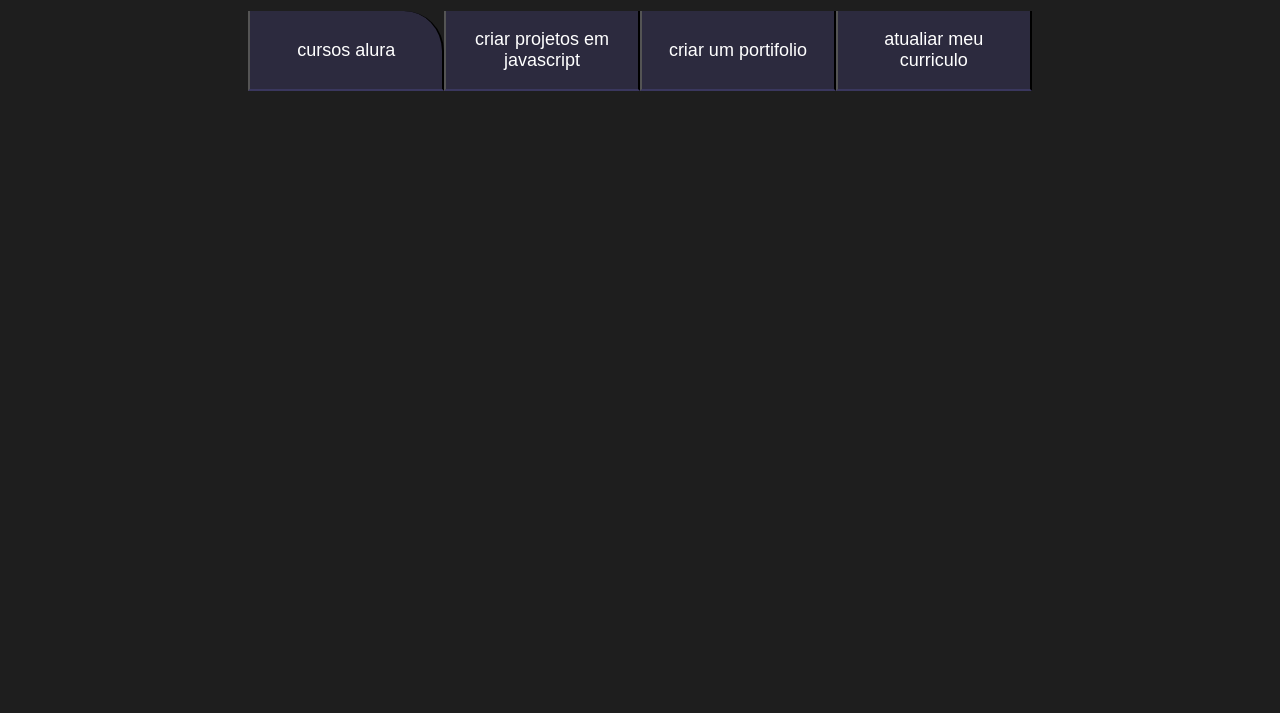
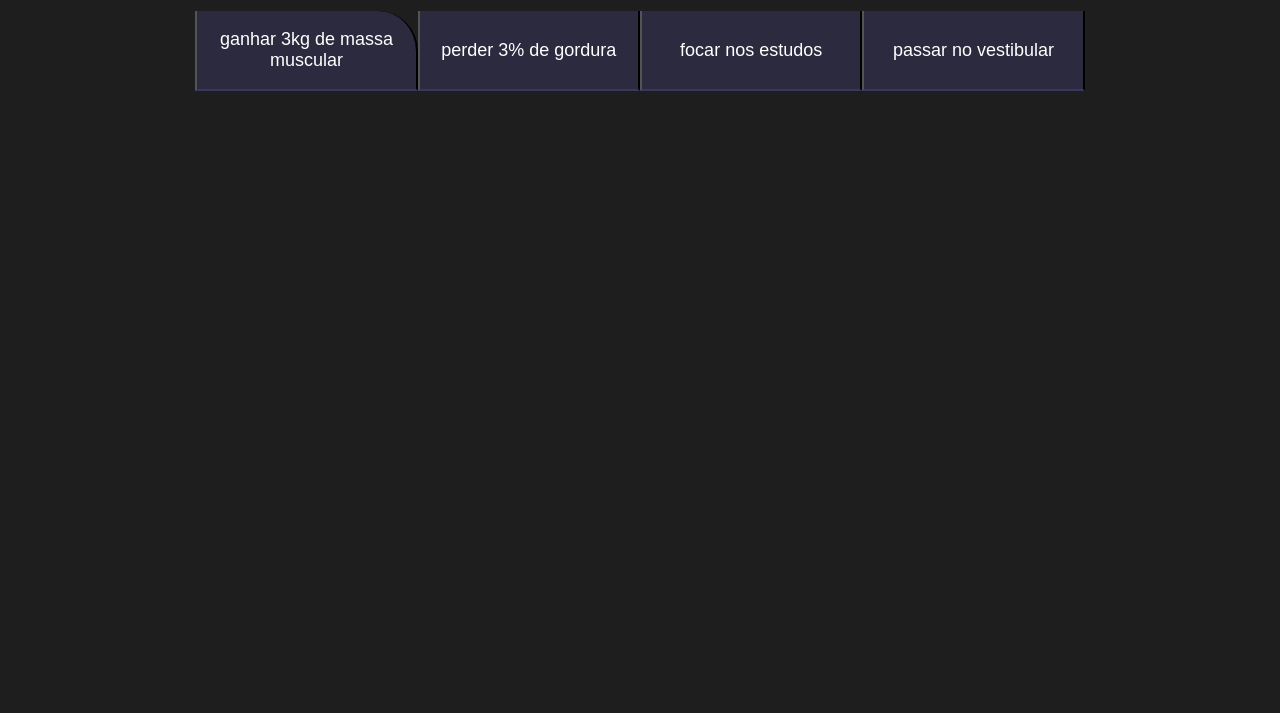
Before and after one commit to maa254/projetodevida2024, a plain HTML site: page projeto de vida marcella/index.html in a window 1280 px wide. Shown: the part 87-800 px from the top of the page. Drawn offline with Linux system fonts and the light colour scheme.

Commit message:
Add files via upload
java

```diff
--- a/projeto de vida marcella/index.html
+++ b/projeto de vida marcella/index.html
@@ -1,20 +1,23 @@
 <!DOCTYPE html>
 <html lang="pt-br">
+
 <head>
   <meta charset="UTF-8">
   <meta name="viewport" content="width=device-width, initial-scale=1.0">
   <title>Meus objetivos do ano</title>
   <link rel="stylesheet" href="style.css">
 </head>
+
 <body>
    <section class="conteudo-principal">
     <h2 class="titulo-principal"> Meu objetivos o ano <span>_</span></h2>
     <div class="botoes">
-        <button class="botao">cursos alura</button>
-        <button class="botao">criar projetos em javascript</button>
-        <button class="botao">criar um portifolio</button>
-        <button class="botao">atualiar meu curriculo</button>
+        <button class="botao ativo">ganhar 3kg de massa muscular</button>
+        <button class="botao">perder 3% de gordura</button>
+        <button class="botao">focar nos estudos</button>
+        <button class="botao">passar no vestibular</button>
     </div>
    </section>
+ <script> src="main.js"</script>
 </body>
 </html>
```
Also changed, not shown: projeto de vida marcella/main.js (added).
